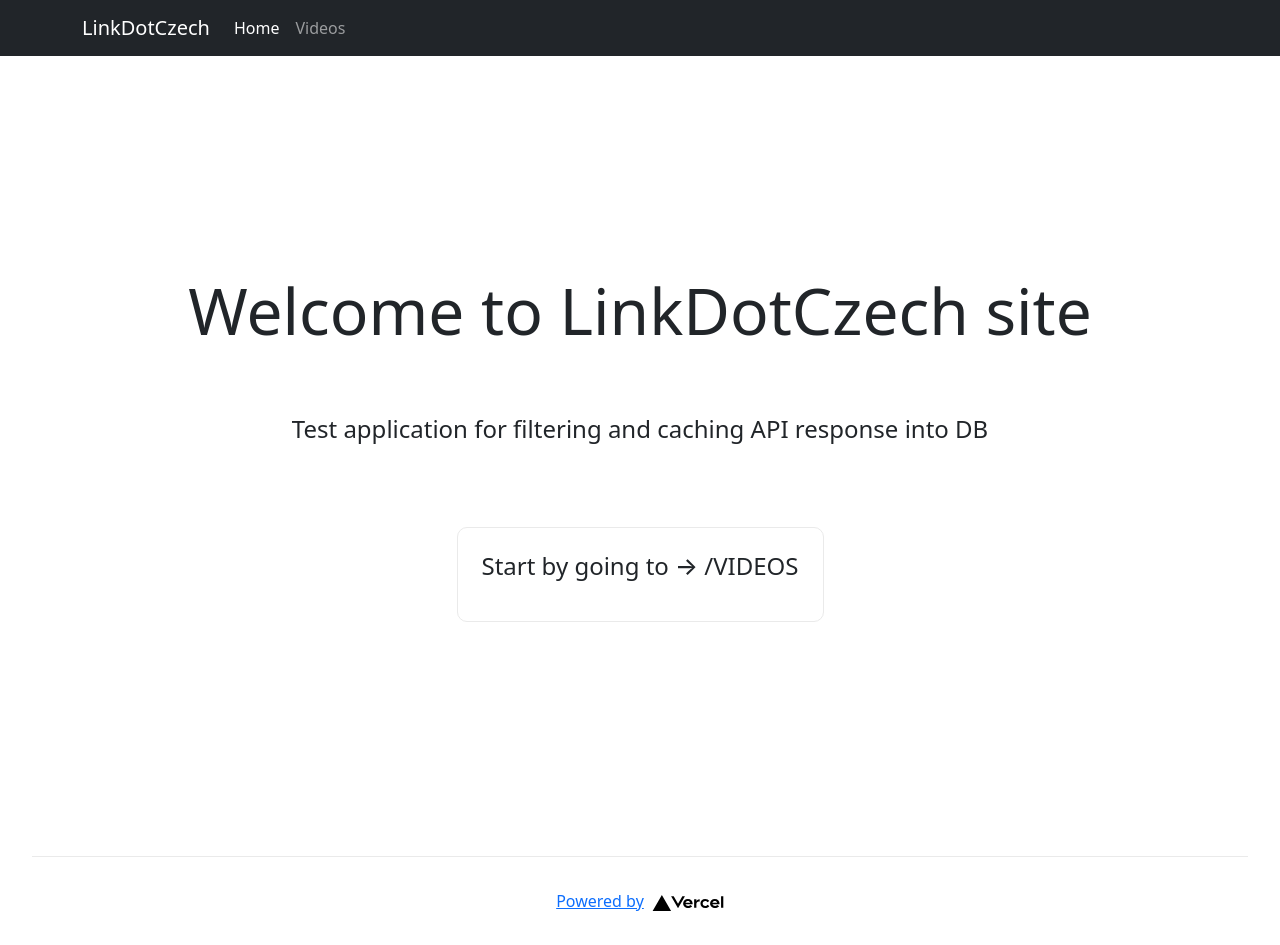
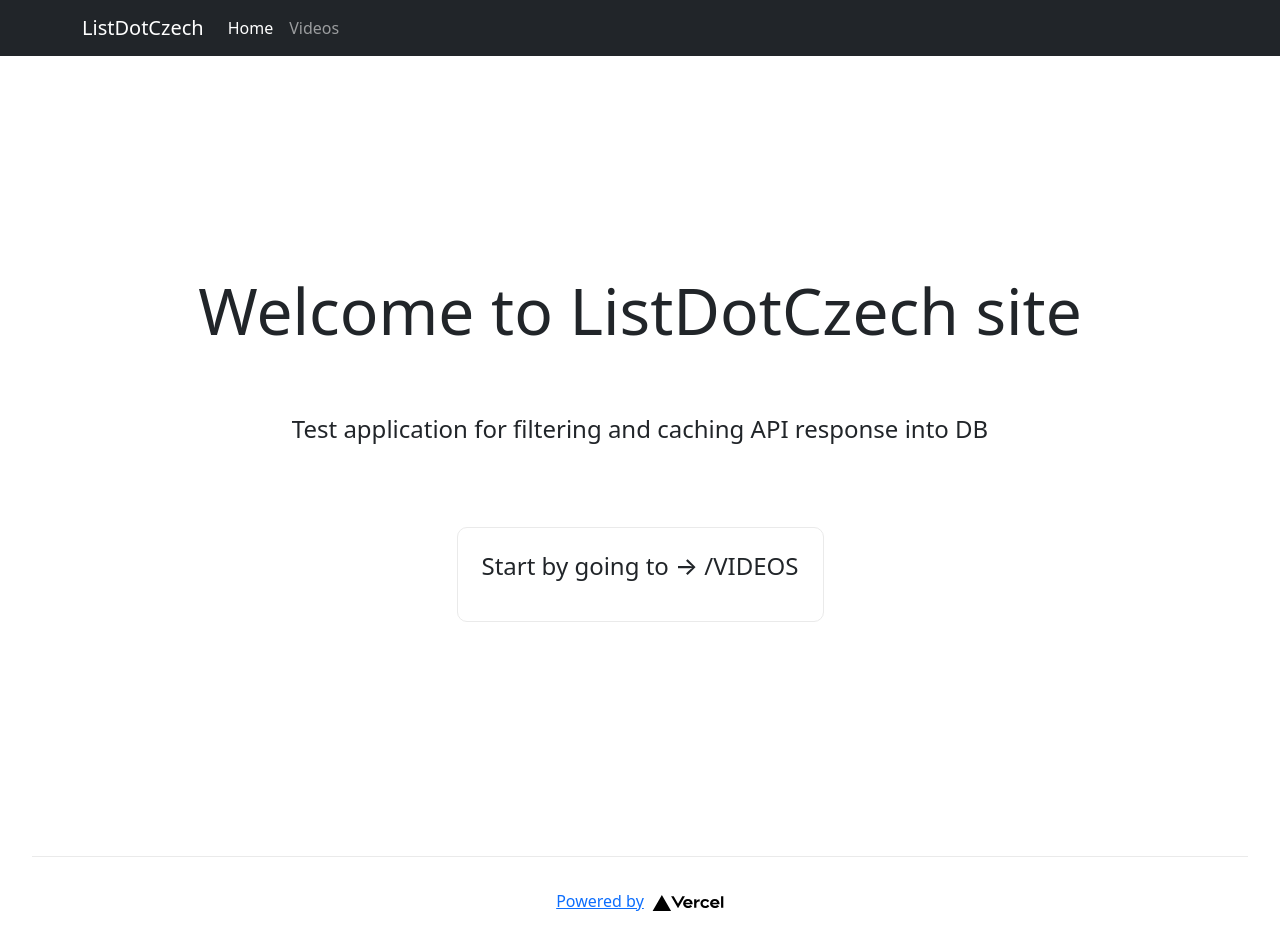
Before and after one commit to SonGokussj4/ListDotCzech, a Next.js app in the folder client/: page / in a window 1280 px wide. Built offline with nearby package versions, Linux system fonts and the light colour scheme.

Commit message:
Fix site name; Show source (URL/DB) when viewing /videos

```diff
--- a/client/components/navbar/navbar.tsx
+++ b/client/components/navbar/navbar.tsx
@@ -10,7 +10,7 @@ export default function MyNavbar() {
         <>
             <Navbar collapseOnSelect expand="lg" bg="dark" variant="dark" className="color-nav">
                 <Container>
-                    <Navbar.Brand href="/">LinkDotCzech</Navbar.Brand>
+                    <Navbar.Brand href="/">ListDotCzech</Navbar.Brand>
                     <Navbar.Toggle aria-controls="responsive-navbar-nav" />
                     <Navbar.Collapse id="responsive-navbar-nav">
                         <Nav className="me-auto">
--- a/client/pages/index.tsx
+++ b/client/pages/index.tsx
@@ -8,7 +8,7 @@ const Home: NextPage = () => {
 
       <main className={styles.main}>
         <h1 className={styles.title}>
-          Welcome to LinkDotCzech site
+          Welcome to ListDotCzech site
         </h1>
 
         <p className={styles.description}>
--- a/client/pages/videos/index.tsx
+++ b/client/pages/videos/index.tsx
@@ -31,12 +31,12 @@ const Videos: NextPage<IProps> = ({ data }) => {
 
     return (
         <>
-            <h1 style={{ padding: 20 }}>Videos ({data.count})</h1>
+            <h1 style={{ padding: 20 }}>Videos ({data.count}) (Source: {data.source})</h1>
 
 
             {/* Create text input for filtering data */}
-            <div className="input-group mb-3">
-                <span className="input-group-text" id="txtSearchByName">
+            <div className="input-group mb-3" style={{ width: 500 }}>
+                <span className="input-group-text" id="txtSearchByName" style={{ width: 120 }}>
                     Filter: Name
                 </span>
                 <input
```
